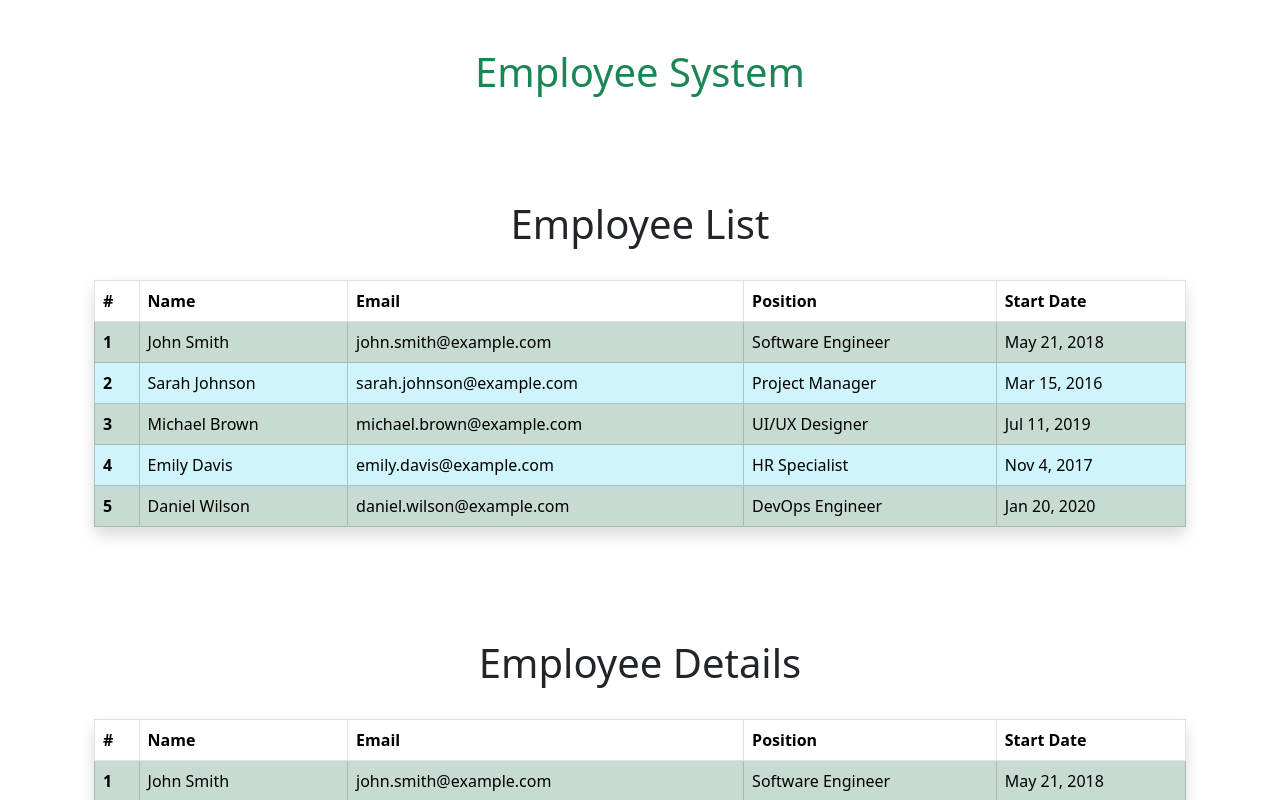
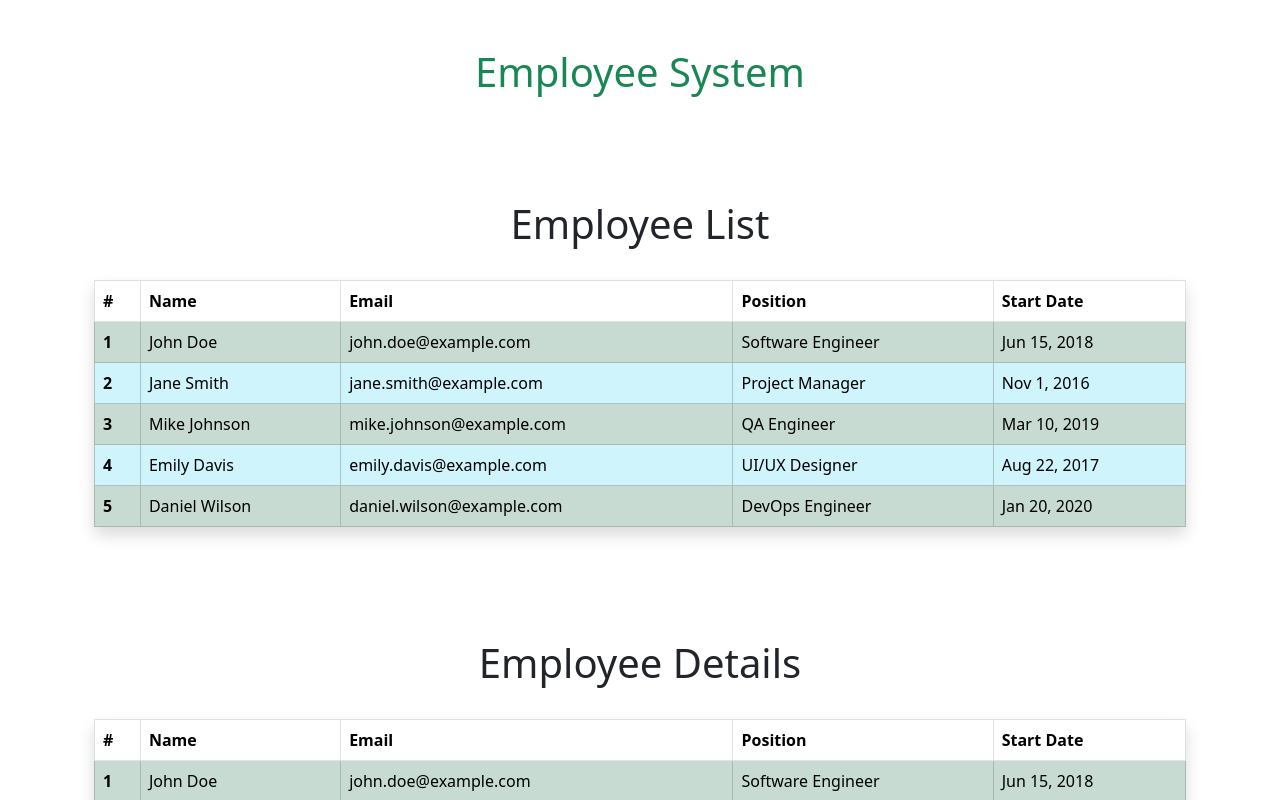
Before and after one commit to lamiaaselim/DEPI-Angular, an Angular app in the folder secondapp/: page / in a window 1280 px wide. Shown: the top 800 px of the page. Built offline with nearby package versions, Linux system fonts and the light colour scheme.

Commit message:
COMPLETE DAY4

```diff
--- a/secondapp/public/data/employees.json
+++ b/secondapp/public/data/employees.json
@@ -1,6 +1,6 @@
 [
   {
-    "id": 1,
+    "id": "1",
     "name": "John Doe",
     "position": "Software Engineer",
     "department": "Development",
@@ -10,7 +10,7 @@
     "startDate": "2018-06-15"
   },
   {
-    "id": 2,
+    "id": "2",
     "name": "Jane Smith",
     "position": "Project Manager",
     "department": "Management",
@@ -20,7 +20,7 @@
     "startDate": "2016-11-01"
   },
   {
-    "id": 3,
+    "id": "3",
     "name": "Mike Johnson",
     "position": "QA Engineer",
     "department": "Quality Assurance",
@@ -30,7 +30,7 @@
     "startDate": "2019-03-10"
   },
   {
-    "id": 4,
+    "id": "4",
     "name": "Emily Davis",
     "position": "UI/UX Designer",
     "department": "Design",
@@ -40,7 +40,7 @@
     "startDate": "2017-08-22"
   },
   {
-    "id": 5,
+    "id": "5",
     "name": "Daniel Wilson",
     "position": "DevOps Engineer",
     "department": "IT",
--- a/secondapp/src/app/app.module.ts
+++ b/secondapp/src/app/app.module.ts
@@ -1,5 +1,7 @@
 import { NgModule } from '@angular/core';
 import { BrowserModule } from '@angular/platform-browser';
+import { FormsModule } from '@angular/forms';
+import { withInterceptorsFromDi, provideHttpClient } from '@angular/common/http';
 
 import { AppRoutingModule } from './app-routing.module';
 import { AppComponent } from './app.component';
@@ -8,8 +10,10 @@ import { EmployeeDetailsComponent } from './components/employee-details/employee
 
 @NgModule({
   declarations: [AppComponent, EmployeeListComponent, EmployeeDetailsComponent],
-  imports: [BrowserModule, AppRoutingModule],
-  providers: [],
+  imports: [BrowserModule, AppRoutingModule, FormsModule],
+  providers: [
+    provideHttpClient(withInterceptorsFromDi())
+  ],
   bootstrap: [AppComponent],
 })
 export class AppModule {}
--- a/secondapp/src/app/components/employee-details/employee-details.component.html
+++ b/secondapp/src/app/components/employee-details/employee-details.component.html
@@ -22,4 +22,11 @@
       </tr>
     </tbody>
   </table>
+  <div class="row">
+    <div class="col-md-6 offset-md-3">
+      <div class="text-center alert alert-danger">
+        {{errMsg}}
+      </div>
+    </div>
+  </div>
 </div>
--- a/secondapp/src/app/components/employee-details/employee-details.component.ts
+++ b/secondapp/src/app/components/employee-details/employee-details.component.ts
@@ -1,20 +1,25 @@
 import { Component, OnInit } from '@angular/core';
-import { IEmployee } from '../../../interfaces/IEmployee';
-import { employees } from './../../../data/employees';
+import { EmployeeService } from '../../services/employee.service';
 
 @Component({
   selector: 'app-employee-details',
   templateUrl: './employee-details.component.html',
   styleUrl: './employee-details.component.scss',
 })
+export class EmployeeDetailsComponent implements OnInit {
+  employees: any = [];
+  errMsg: any;
 
-export class EmployeeDetailsComponent implements OnInit {
-  employees: IEmployee[] = [];
+  constructor(private employeeService: EmployeeService) {}
 
-  getEmployees(): IEmployee[] {
-    return employees;
-  }
   ngOnInit(): void {
-    this.employees = this.getEmployees(); // Call getEmployees once during initialization
+    this.employeeService.getAllEmployees().subscribe({
+      next: (data) => {
+        this.employees = data;
+      },
+      error: (err) => {
+        this.errMsg = err;
+      },
+    });
   }
 }
--- a/secondapp/src/app/components/employee-list/employee-list.component.html
+++ b/secondapp/src/app/components/employee-list/employee-list.component.html
@@ -22,4 +22,12 @@
       </tr>
     </tbody>
   </table>
+
+  <div class="row">
+    <div class="col-md-6 offset-md-3">
+      <div *ngIf="errMsg" class="text-danger bg-light text-center">
+        {{errMsg}}
+      </div>
+    </div>
+  </div>
 </div>
--- a/secondapp/src/app/components/employee-list/employee-list.component.ts
+++ b/secondapp/src/app/components/employee-list/employee-list.component.ts
@@ -1,6 +1,5 @@
 import { Component, OnInit } from '@angular/core';
-import { employees } from '../../../data/employees';
-import { IEmployee } from '../../../interfaces/IEmployee';
+import { EmployeeService } from '../../services/employee.service';
 
 @Component({
   selector: 'app-employee-list',
@@ -8,12 +7,19 @@ import { IEmployee } from '../../../interfaces/IEmployee';
   styleUrl: './employee-list.component.scss',
 })
 export class EmployeeListComponent implements OnInit {
-  employees: IEmployee[] = [];
+  employees: any = [];
+  errMsg: any;
 
-  getEmployees(): IEmployee[] {
-    return employees;
-  }
+  constructor(private employeeService: EmployeeService) {}
+
   ngOnInit(): void {
-    this.employees = this.getEmployees(); // Call getEmployees once during initialization
+    this.employeeService.getAllEmployees().subscribe({
+      next: (data) => {
+        this.employees = data;
+      },
+      error: (err) => {
+        this.errMsg = err;
+      },
+    });
   }
 }
--- /dev/null
+++ b/secondapp/src/app/services/employee.service.ts
@@ -0,0 +1,21 @@
+import { Injectable } from '@angular/core';
+import { HttpClient } from '@angular/common/http';
+import { catchError, Observable, throwError } from 'rxjs';
+import { IEmployee } from '../../interfaces/IEmployee';
+
+@Injectable({
+  providedIn: 'root',
+})
+export class EmployeeService {
+  private apiUrl = '/data/employees.json';
+
+  constructor(private http: HttpClient) {}
+
+  getAllEmployees(): Observable<IEmployee[]> {
+    return this.http.get<IEmployee[]>(this.apiUrl).pipe(
+      catchError((err) => {
+        return throwError(() => err.message || 'Internal Server Error');
+      })
+    );
+  }
+}
--- a/secondapp/src/data/employees.ts
+++ /dev/null
@@ -1,54 +0,0 @@
-import { IEmployee } from "../interfaces/IEmployee";
-
-export const employees: IEmployee[] = [
-  {
-    id: 1,
-    name: 'John Smith',
-    position: 'Software Engineer',
-    department: 'Development',
-    age: 30,
-    salary: 60000,
-    startDate: '2018-05-21',
-    email: 'john.smith@example.com',
-  },
-  {
-    id: 2,
-    name: 'Sarah Johnson',
-    position: 'Project Manager',
-    department: 'Management',
-    age: 35,
-    salary: 75000,
-    startDate: '2016-03-15',
-    email: 'sarah.johnson@example.com',
-  },
-  {
-    id: 3,
-    name: 'Michael Brown',
-    position: 'UI/UX Designer',
-    department: 'Design',
-    age: 28,
-    salary: 55000,
-    startDate: '2019-07-11',
-    email: 'michael.brown@example.com',
-  },
-  {
-    id: 4,
-    name: 'Emily Davis',
-    position: 'HR Specialist',
-    department: 'Human Resources',
-    age: 32,
-    salary: 48000,
-    startDate: '2017-11-04',
-    email: 'emily.davis@example.com',
-  },
-  {
-    id: 5,
-    name: 'Daniel Wilson',
-    position: 'DevOps Engineer',
-    department: 'IT',
-    age: 29,
-    salary: 65000,
-    startDate: '2020-01-20',
-    email: 'daniel.wilson@example.com',
-  },
-];
--- a/secondapp/src/interfaces/IEmployee.ts
+++ b/secondapp/src/interfaces/IEmployee.ts
@@ -1,5 +1,5 @@
 export interface IEmployee {
-  id: number;
+  id: string;
   name: string;
   position: string;
   department: string;
```
Also changed, not shown: secondapp/src/explain/DI.ts (+14 -14 lines), secondapp/src/explain/DI2.ts (+1 -6 lines), 1 other file (tests, documents, lock files or other folders).
